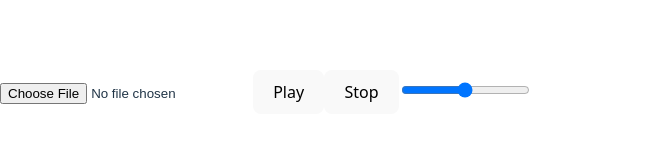
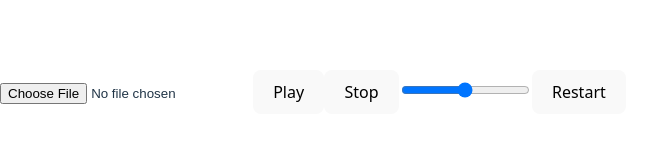
Before and after one commit to MantasGrusa/WEBDEEJ, a React (Vite) app in the folder webdeej/: page / in a window 1280 px wide. Shown: the part 308-450 px from the top of the page, without its empty margins (0-669 px from the left). Built offline with nearby package versions, Linux system fonts and the light colour scheme.

Commit message:
added restart button

```diff
--- a/webdeej/src/App.tsx
+++ b/webdeej/src/App.tsx
@@ -22,6 +22,7 @@ export default function App() {
       <button onClick={() => deckRef.current.play()}>Play</button>
       <button onClick={() => deckRef.current.stop()}>Stop</button>
       <input type="range" min="0" max="1" step="0.01" onChange={(e) => deckRef.current.setVolume(parseFloat(e.target.value))} />
+      <button onClick={()=> deckRef.current.seek(0)}>Restart</button>
     </div>
   );
 }
```
